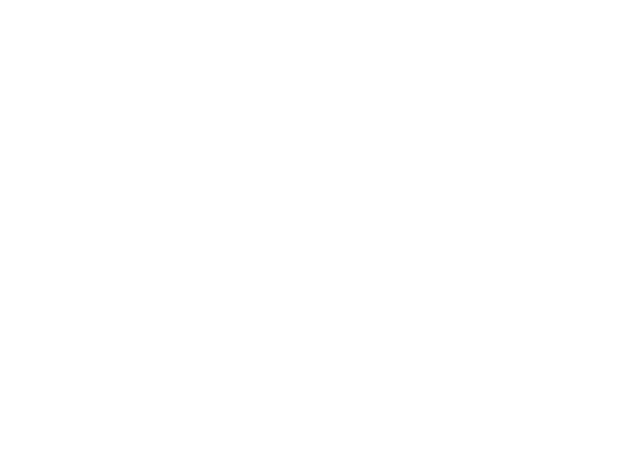
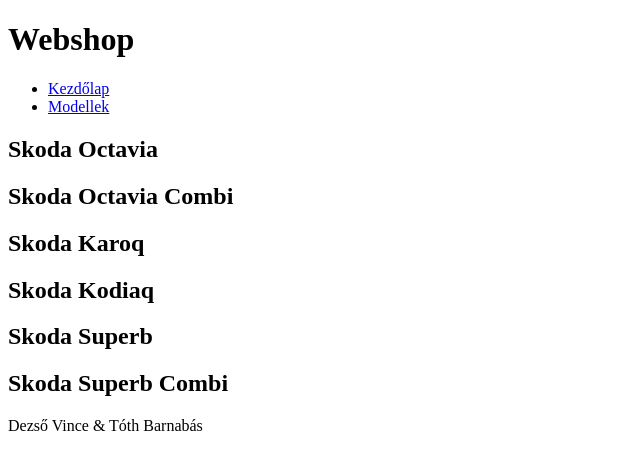
Before and after one commit to WinZ606/Webshop, a plain HTML site: page index.html in a window 1280 px wide. Shown: the whole page, without its empty margins (0-640 px from the left). Drawn offline with Linux system fonts and the light colour scheme.

Commit message:
szerkezet

```diff
--- a/index.html
+++ b/index.html
@@ -7,6 +7,42 @@
     <link rel="stylesheet" href="style.css">
 </head>
 <body>
+    <main>
+        <header>
+            <h1>Webshop</h1>
+        </header>
+        <nav>
+            <ul>
+                <li><a href="#">Kezdőlap</a></li>
+                <li><a href="#">Modellek</a></li>
+            </ul>
+        </nav>
+        <aside>
 
+        </aside>
+        <article>
+            <div class="kepek">
+                <h2>Skoda Octavia</h2>
+            </div>
+            <div class="kepek">
+                <h2>Skoda Octavia Combi</h2>
+            </div>
+            <div class="kepek">
+                <h2>Skoda Karoq</h2>
+            </div>
+            <div class="kepek">
+                <h2>Skoda Kodiaq</h2>
+            </div>
+            <div class="kepek">
+                <h2>Skoda Superb</h2>
+            </div>
+            <div class="kepek">
+                <h2>Skoda Superb Combi</h2>
+            </div>
+        </article>
+        <footer>
+            <p>Dezső Vince & Tóth Barnabás</p>
+        </footer>
+    </main>
 </body>
 </html>
```
